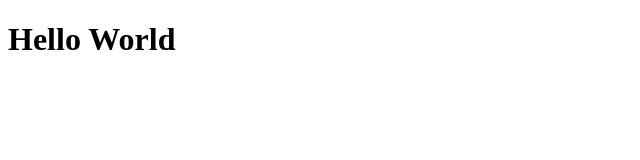
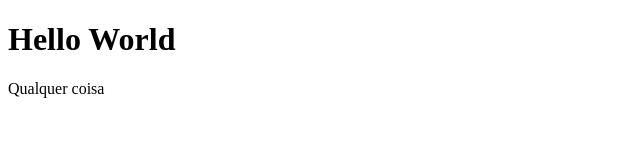
Before and after one commit to BrennaSDJ/aula_senai, a plain HTML site: page index.html in a window 1280 px wide. Shown: the whole page, without its empty margins (0-640 px from the left). Drawn offline with Linux system fonts and the light colour scheme.

Commit message:
Update index.html
teste

```diff
--- a/index.html
+++ b/index.html
@@ -8,6 +8,7 @@
 <body>
 
     <h1>Hello World</h1>
+    <p>Qualquer coisa</p>
 
 </body>
 </html>
```
